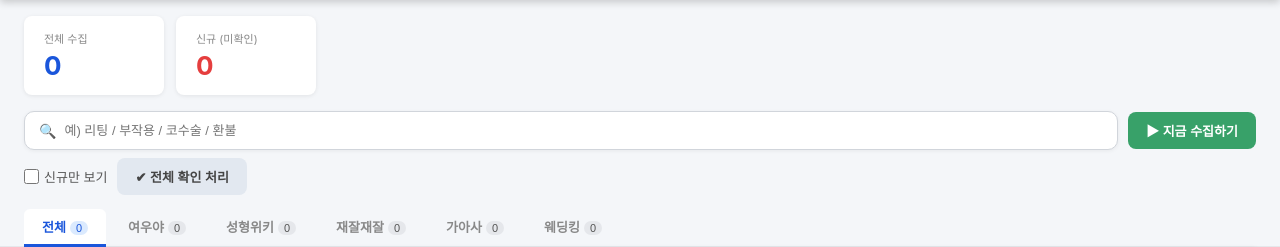
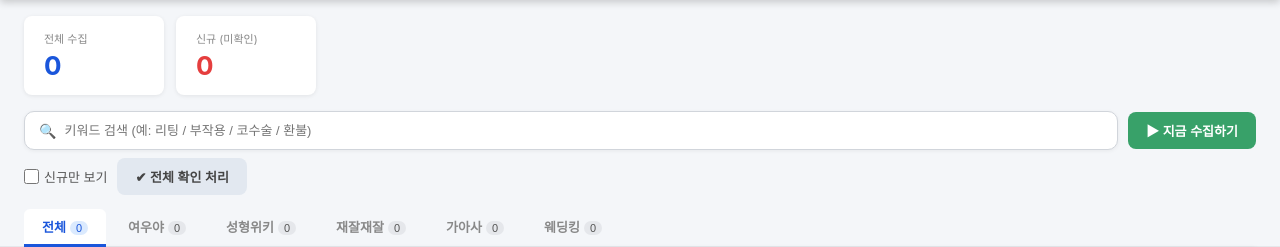
Before and after one commit to choijoonwon/hospital-monitor, a Flask app: page / in a window 1280 px wide. Shown: the part 53-300 px from the top of the page. Run offline with Flask 3, Linux system fonts and the light colour scheme; data that the repository does not hold is empty.

Commit message:
style: 검색창 플레이스홀더 문구 수정
Co-Authored-By: Claude Sonnet 4.6 <noreply@anthropic.com>

```diff
--- a/app/templates/index.html
+++ b/app/templates/index.html
@@ -324,7 +324,7 @@
   <div class="search-row">
     <div class="search-input-box">
       <span class="input-icon">🔍</span>
-      <input id="search-query" placeholder="예) 리팅 / 부작용 / 코수술 / 환불" oninput="loadArticles()">
+      <input id="search-query" placeholder="키워드 검색 (예: 리팅 / 부작용 / 코수술 / 환불)" oninput="loadArticles()">
     </div>
     <button class="btn btn-green" id="collect-btn" onclick="startCollect()">▶ 지금 수집하기</button>
   </div>
```
